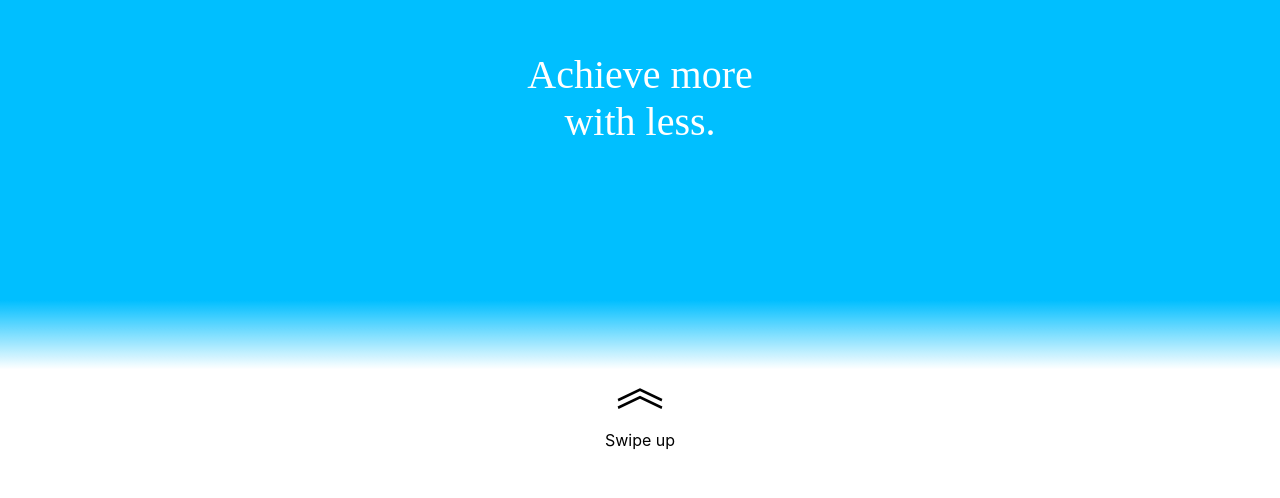
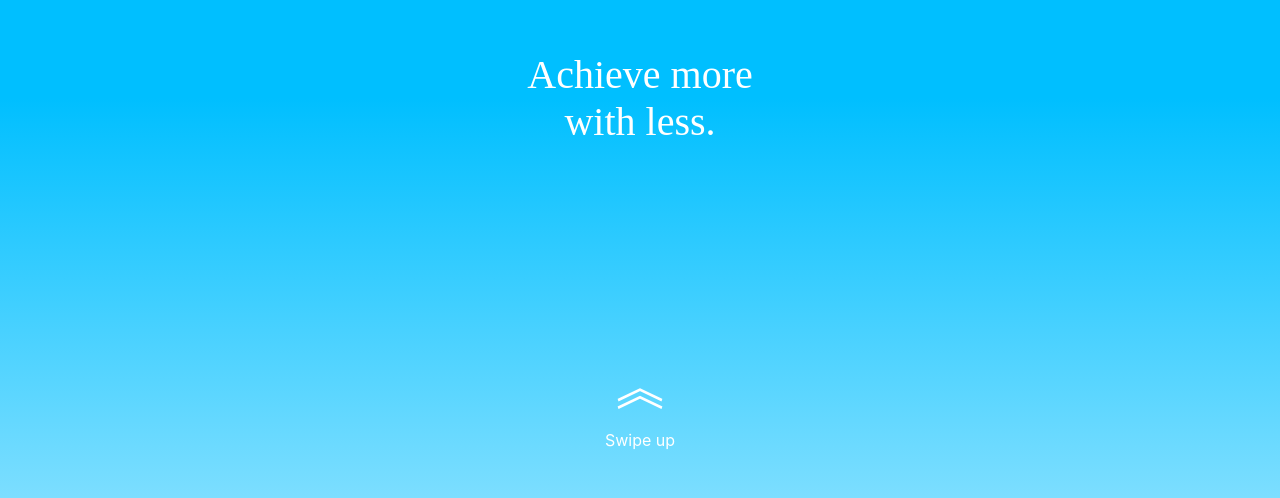
Before and after one commit to pzoghbi/pzoghbi.github.io, a React (Create React App) app: page / in a window 1280 px wide. Shown: the part 302-800 px from the top of the page. Built offline with nearby package versions, Linux system fonts and the light colour scheme; a web font is replaced by a local one.

Commit message:
Add bg color shift Smooth transitions Instructions change color Add gh-pages support

```diff
--- a/src/App.css
+++ b/src/App.css
@@ -73,13 +73,13 @@
     font-style: normal;
 }
 
-.colorize { animation: colorize 0.369s infinite; }
+.colorize { animation: colorize 0.693s infinite; }
 
 @keyframes colorize
 {
     0% { color: red; }
     20% { color: orange; }
-    40% { color: yellow; }
+    40% { color: goldenrod; }
     60% { color: green; }
     80% { color: blue; }
     100% { color: red; }
@@ -87,7 +87,7 @@
 
 #Slide-Landing
 {
-    background-color: deepskyblue;
+    background-image: linear-gradient(180deg, deepskyblue 50%, rgb(124, 222, 255));
     color: white;
 }
 
@@ -96,8 +96,9 @@
     opacity: 0;
 }
 
-.Instructions
+#Instructions
 {
+    color: black;
     font-size: 1em;
     bottom: 0;
     width: 100%;
@@ -107,7 +108,13 @@
     padding: 3em 0;
     flex-direction: column;
     justify-content: center;
-    background-image: linear-gradient(180deg, rgba(255, 255, 255, 0) 0%, white 35%);
+    transition: all 1s ease-in;
+    /* background-image: linear-gradient(180deg, rgba(255, 255, 255, 0) 0%, white 35%); */
+}
+
+#Instructions.FirstSlide
+{
+    color: white !important;
 }
 
 .Swipe-arrow
--- a/src/App.jsx
+++ b/src/App.jsx
@@ -1,7 +1,6 @@
 import logo from './logo.svg';
 import './App.css';
 import { useEffect } from 'react';
-import { isDisabled } from '@testing-library/user-event/dist/utils';
 
 let options = {
     root: document.getElementById('App-Frame'),
@@ -17,15 +16,26 @@ let observer = new IntersectionObserver((entries) => {
     });
 }, options)
 
-let slideCount = 0
-let slideIndex = 0
-let touchY = (null)
-let swipeMinDistance = 50
+let instructionsDiv = (null);
+let slideCount = 0;
+let slideIndex = 0;
+let touchY = (null);
+let swipeMinDistance = 50;
 
 const clamp = (num, min, max) => Math.min(Math.max(num, min), max)
 
 const slideshowScroll = () => {
     document.getElementById("App-Slideshow").style.top = '-' + (100 * slideIndex) + 'vh';
+
+    instructionsDiv.style.opacity = 1;
+
+    if (slideIndex == 0) {
+        instructionsDiv.classList.add('FirstSlide')
+    } else if (slideIndex < slideCount - 1){
+        instructionsDiv.classList.remove('FirstSlide')
+    } else {
+        instructionsDiv.style.opacity = 0;
+    }
 }
 
 const onTouchStart = (e) => { touchY = e.touches[0].clientY };
@@ -45,6 +55,7 @@ const onTouchEnd = (e) => {
 function App() {
     useEffect(() => {
         let slidesElem = document.getElementsByClassName('Slide');
+        instructionsDiv = document.getElementById('Instructions');
         slideCount = slidesElem.length;
         [...slidesElem].map((elem, i) => {
             observer.observe(elem);
@@ -90,7 +101,7 @@ function App() {
 
                 </div>
 
-                <div className="Instructions">
+                <div id="Instructions" className='FirstSlide'>
                     <span className='Swipe-arrow'>︽</span>
                     <span id="Tooltip">Swipe up</span>
                 </div>
```
Also changed, not shown: package.json (+7 -1 lines), 2 other files (tests, documents, lock files or other folders).
